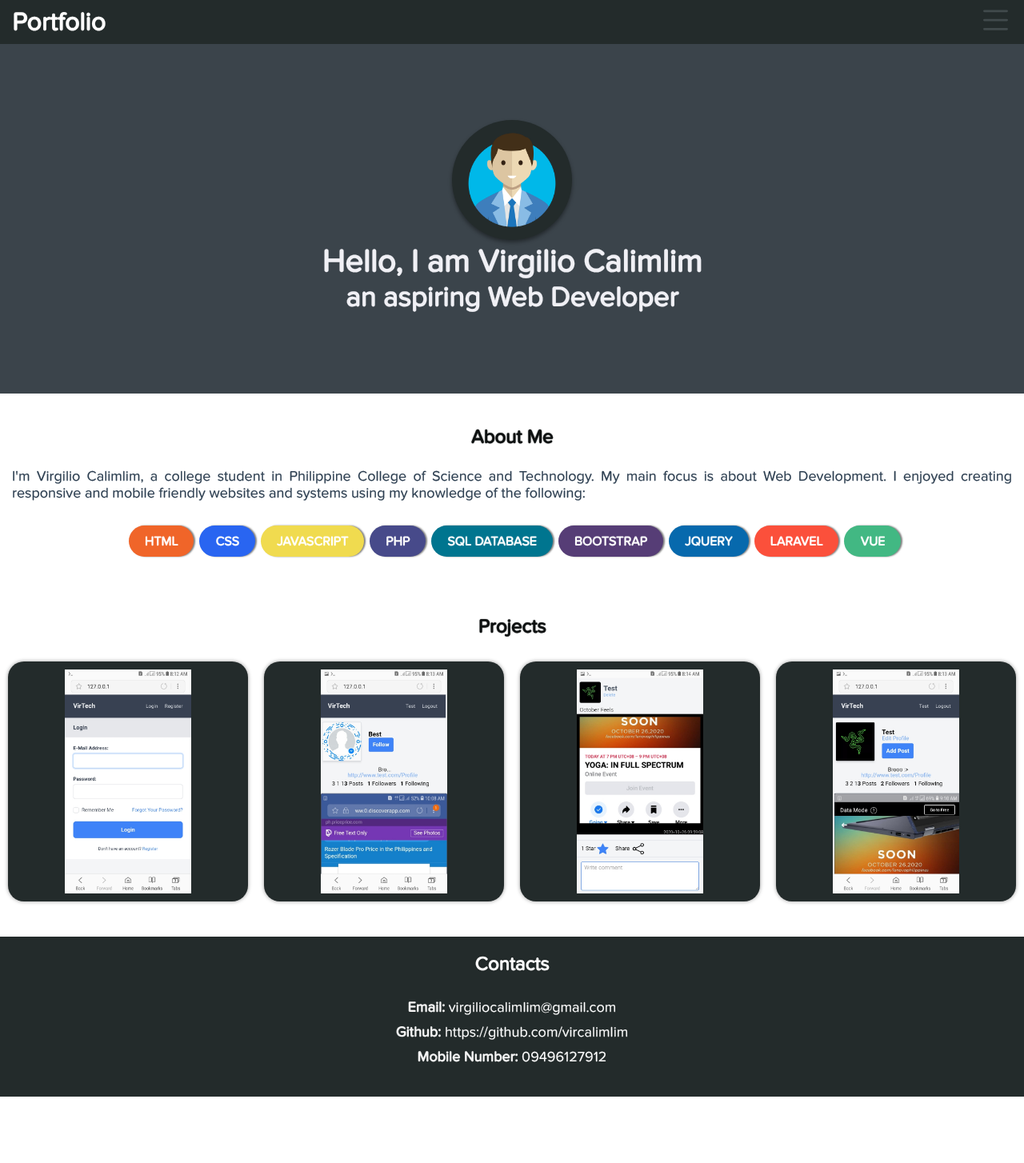
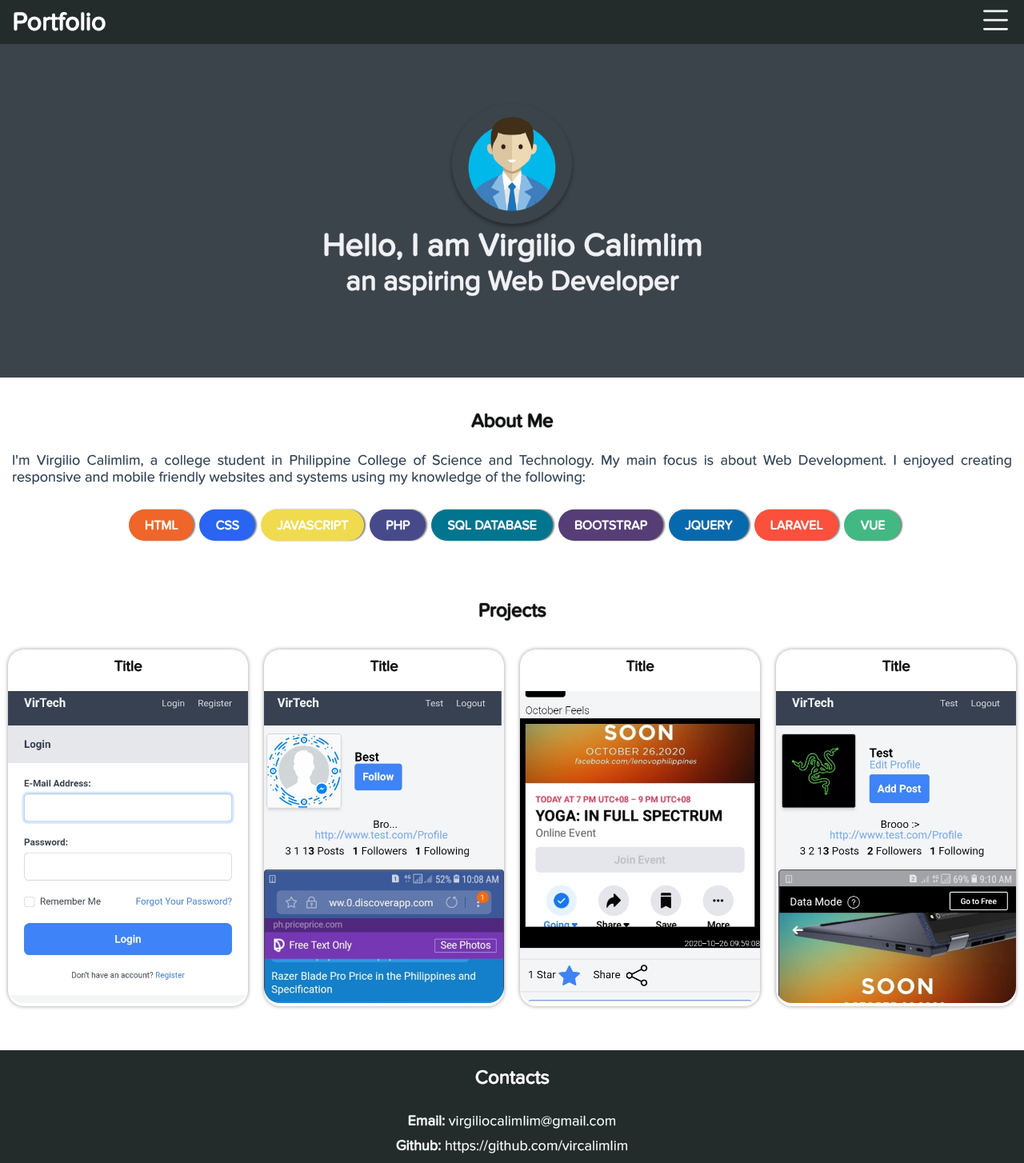
Before and after one commit to vircalimlim/First-Vue-App, a Vue app: page / in a window 1280 px wide. Shown: the top 1454 px of the page at 80% size. Before the commit the page ends 1371 px from the top, so only its background shows below. Built offline with nearby package versions, Linux system fonts and the light colour scheme; a web font is replaced by a local one.

Commit message:
added navbar animation

```diff
--- a/src/App.vue
+++ b/src/App.vue
@@ -25,6 +25,7 @@ import Navbar from '@/components/Navbar.vue'
   color: #2c3e50;
 }
 *{
+  scroll-behavior: smooth;
   margin: 0;
   padding: 0;
   box-sizing: border-box;
--- a/src/components/Navbar.vue
+++ b/src/components/Navbar.vue
@@ -7,7 +7,16 @@
 
     <div class="content">
       <button @click="toggle">
-        <svg xmlns="http://www.w3.org/2000/svg" width="45" height="45" fill="currentColor" class="bi bi-list" viewBox="0 0 16 16"> <path fill-rule="evenodd" d="M2.5 11.5A.5.5 0 0 1 3 11h10a.5.5 0 0 1 0 1H3a.5.5 0 0 1-.5-.5zm0-4A.5.5 0 0 1 3 7h10a.5.5 0 0 1 0 1H3a.5.5 0 0 1-.5-.5zm0-4A.5.5 0 0 1 3 3h10a.5.5 0 0 1 0 1H3a.5.5 0 0 1-.5-.5z" /> </svg>
+        <transition name="nav" appear>
+        <div v-if="!show">
+         <svg xmlns="http://www.w3.org/2000/svg" width="45" height="45" fill="currentColor" class="bi bi-list" viewBox="0 0 16 16"> <path fill-rule="evenodd" d="M2.5 11.5A.5.5 0 0 1 3 11h10a.5.5 0 0 1 0 1H3a.5.5 0 0 1-.5-.5zm0-4A.5.5 0 0 1 3 7h10a.5.5 0 0 1 0 1H3a.5.5 0 0 1-.5-.5zm0-4A.5.5 0 0 1 3 3h10a.5.5 0 0 1 0 1H3a.5.5 0 0 1-.5-.5z" /> </svg>
+       </div>
+       <div v-else>
+        <svg xmlns="http://www.w3.org/2000/svg" width="45" height="45" fill="currentColor" class="bi bi-x" viewBox="0 0 16 16">
+        <path d="M4.646 4.646a.5.5 0 0 1 .708 0L8 7.293l2.646-2.647a.5.5 0 0 1 .708.708L8.707 8l2.647 2.646a.5.5 0 0 1-.708.708L8 8.707l-2.646 2.647a.5.5 0 0 1-.708-.708L7.293 8 4.646 5.354a.5.5 0 0 1 0-.708z"/>
+        </svg>
+      </div>
+      </transition>
       </button>
     </div>
 
@@ -65,7 +74,7 @@
       height: 3rem;
       margin: 0;
       padding: 0 10px;
-      color: #414a4c;
+      color: #f3f3f3;
       border: none;
       outline: none;
       background-color: #232b2b;
@@ -111,4 +120,12 @@
     .toggle-enter-active, .toggle-leave-active {
       transition: all .3s ease;
     }
+
+    .nav-enter-from{
+      opacity: 0;
+      transform: rotate(180deg);
+    }
+    .nav-enter-active{
+      transition: all .5s ease;
+    }
   </style>
--- a/src/components/Personal.vue
+++ b/src/components/Personal.vue
@@ -40,7 +40,8 @@
 
       <div class="images">
 
-        <div ref="imgParent" @click="zoom(image.id, $event)" :id="image.id" v-for="image in images" :key="image.id" class="img">
+        <div ref="imgParent" @click="zoom(image.id, $event)" :id="image.id" v-for="image in images" :key="image.id" class="imgParent">
+          <h3>Title</h3>
           <img :src="require('@/assets/img/'+image.pic)" alt="image" height="300" width="300">
         </div>
 
@@ -196,7 +197,7 @@
     }
     .image-container .close {
       position: absolute;
-      top: 10px;
+      top: 5px;
       right: 6px;
       margin: 0;
       font-size: 26px;
@@ -213,15 +214,17 @@
     .image-overlay img {
       height: 60%;
       width: 250px;
-      background: #232b2b;
-      objdect-fit: contain;
-      margdin: auto 0;
+      object-fit: cover;
     }
 
     h2 {
       text-shadow: 0 0 2px rgba(0,0,0,.4);
       padding: 20px 10px;
       color: #0e1111;
+    }
+    h3{
+      color: #0e1111;
+      padding: 10px 10px;
     }
 
     .intro {
@@ -232,7 +235,7 @@
       align-items: center;
       background: #3b444b;
       min-height: 40vh;
-      padding: 150px 15px 100px 15px;
+      padding: 130px 15px 100px 15px;
     }
     .intro .para {
       height: 100%;
@@ -333,19 +336,29 @@
     }
 
     img {
-      background: #232b2b;
-      object-fit: contain;
+
+      object-fit: cover;
       webkit-object-fit: contain;
-      padding: 10px 15px;
-      margin-top: 10px;
-      border: none;
-      box-shadow: 0 0 5px rgba(0,0,0, .4);
-      border-radius: 20px;
+
     }
     .images {
       display: flex;
       flex-wrap: wrap;
       justify-content: space-around;
+    }
+    .imgParent{
+      box-shadow: 0 0 5px rgba(0,0,0, .4);
+      border-radius: 20px;
+      margin: 15px 0;
+      padding: 0;
+    }
+    .imgParent img{
+      height: 400px;
+      width: 300px;
+      padding: 10px 0 0 0;
+      margin: 0;
+      border-bottom-right-radius: 20px;
+      border-bottom-left-radius: 20px;
     }
 
 
```
